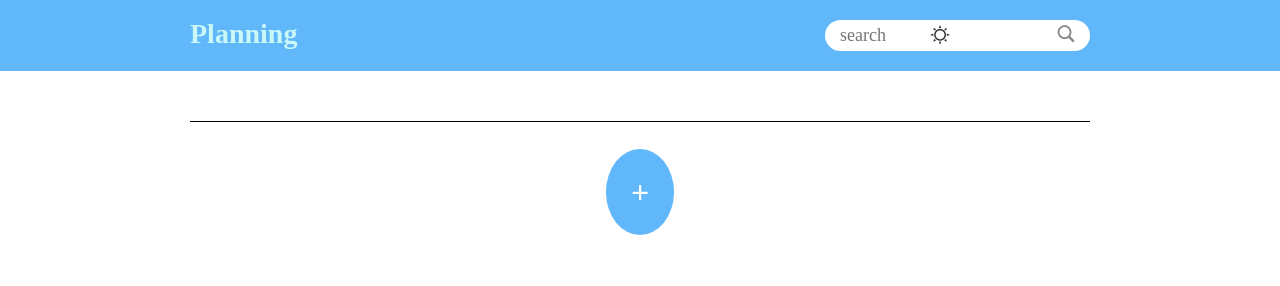
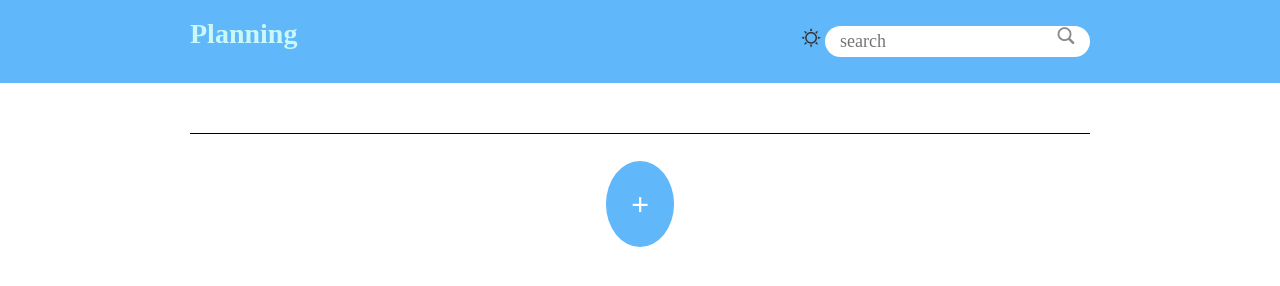
Before and after one commit to MirgradR/PlanningApp, a website: page src/index.html in a window 1280 px wide. Drawn offline with nearby package versions, Linux system fonts and the light colour scheme; files that its build step writes are made by us from their sources.

Commit message:
fix position icons

```diff
--- a/src/scss/style.scss
+++ b/src/scss/style.scss
@@ -77,12 +77,15 @@ body{
         .header__search {
             align-self: center;
             position: relative;
+            .search-plan {
+                align-items: center;
+                display: flex;
+            }
             .color-theme {
-                position: absolute;
-                left: -25px;
-                top: -3px;
+                background-color: transparent;
                 font-size: 25px;
                 color: rgb(51, 51, 50);
+                margin-right: 3px;
             }
             input {
                 width: 235px;
@@ -90,10 +93,11 @@ body{
                 border-radius: 20px;
                 font-size: 18px;
             }
-            button {
+            button.btn-search {
                 background-color: transparent;
                 position: absolute;
                 right: 10px;
+                top: 2px;
             }
         }
     }
```
Also changed, not shown: dest/css/style.css.
